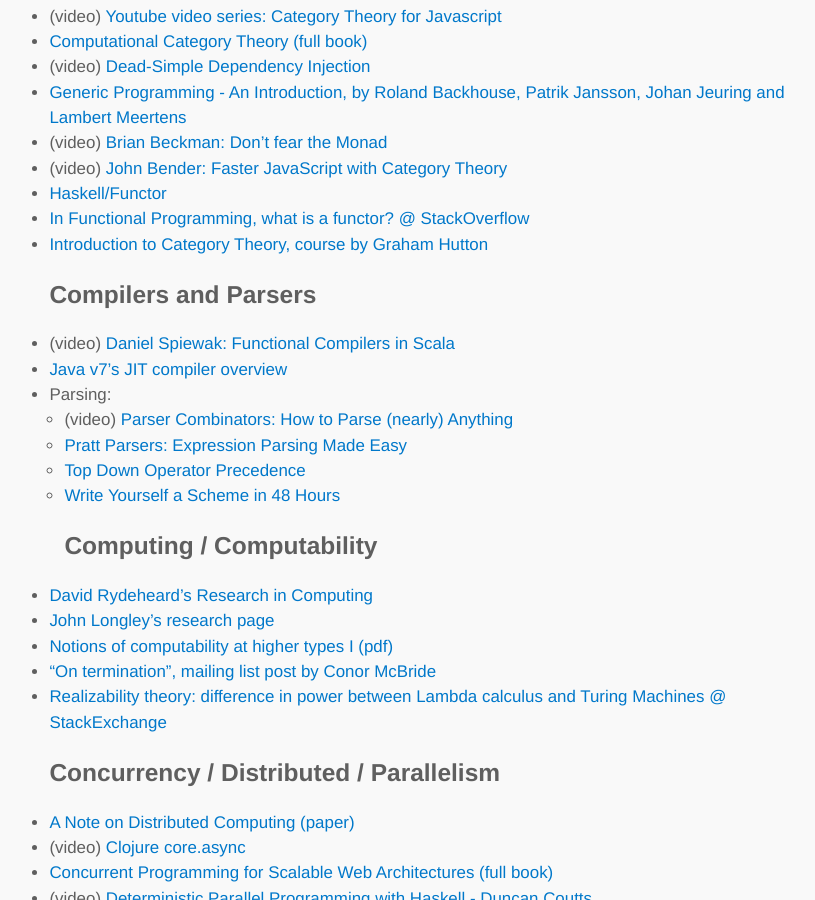
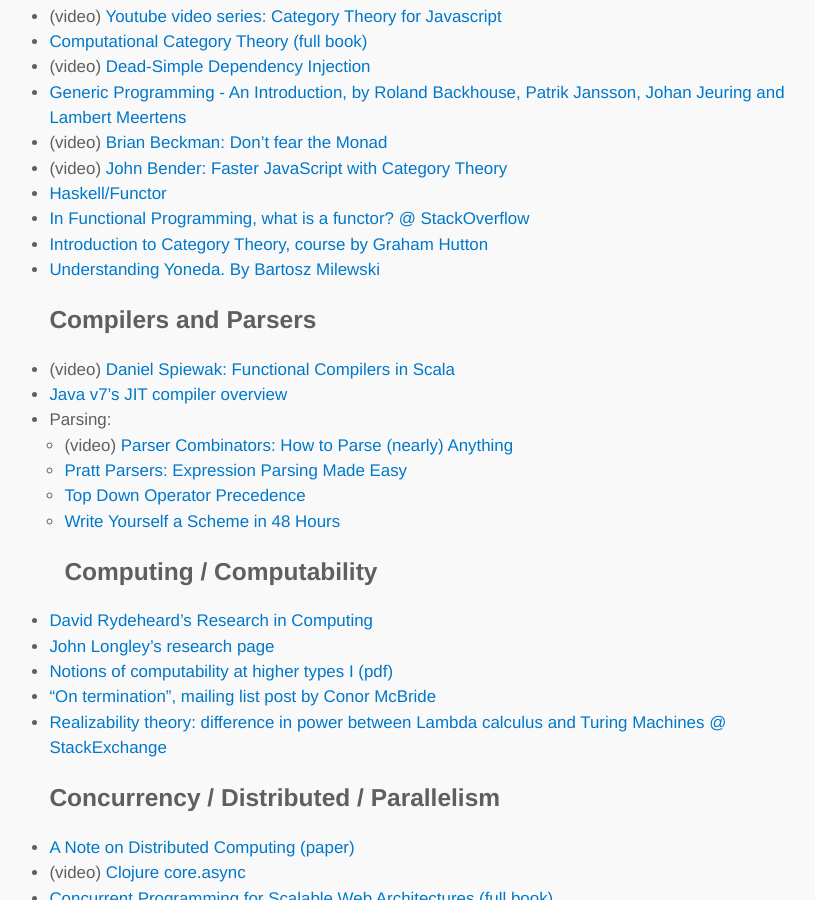
Before and after one commit to lambdatoast/lambdatoast.github.com, a Jekyll site: the page built from cs-resources/index.md, in a window 1280 px wide and 900 px high, scrolled down 653 px. Shown: the whole window, without its empty margins (200-1015 px from the left). Built offline with Jekyll 4.4.1, drawn with Linux system fonts in a browser that asks for light colours.

Commit message:
Add link to Understanding Yoneda article by Bartosz Milewski.

```diff
--- a/cs-resources/index.md
+++ b/cs-resources/index.md
@@ -28,6 +28,7 @@
   - [Haskell/Functor](http://en.wikibooks.org/wiki/Haskell/The_Functor_class)
   - [In Functional Programming, what is a functor? @ StackOverflow](http://stackoverflow.com/questions/2030863/in-functional-programming-what-is-a-functor)
   - [Introduction to Category Theory, course by Graham Hutton](http://www.cs.nott.ac.uk/~gmh/cat.html)
+  - [Understanding Yoneda. By Bartosz Milewski](https://www.fpcomplete.com/user/bartosz/understanding-yoneda)
 ## Compilers and Parsers
   - (video) [Daniel Spiewak: Functional Compilers in Scala](http://skillsmatter.com/podcast/scala/functional-compilers-from-cfg-to-exe)
   - [Java v7's JIT compiler overview](http://pic.dhe.ibm.com/infocenter/java7sdk/v7r0/index.jsp?topic=%2Fcom.ibm.java.win.70.doc%2Fdiag%2Funderstanding%2Fjit_overview.html)
```
